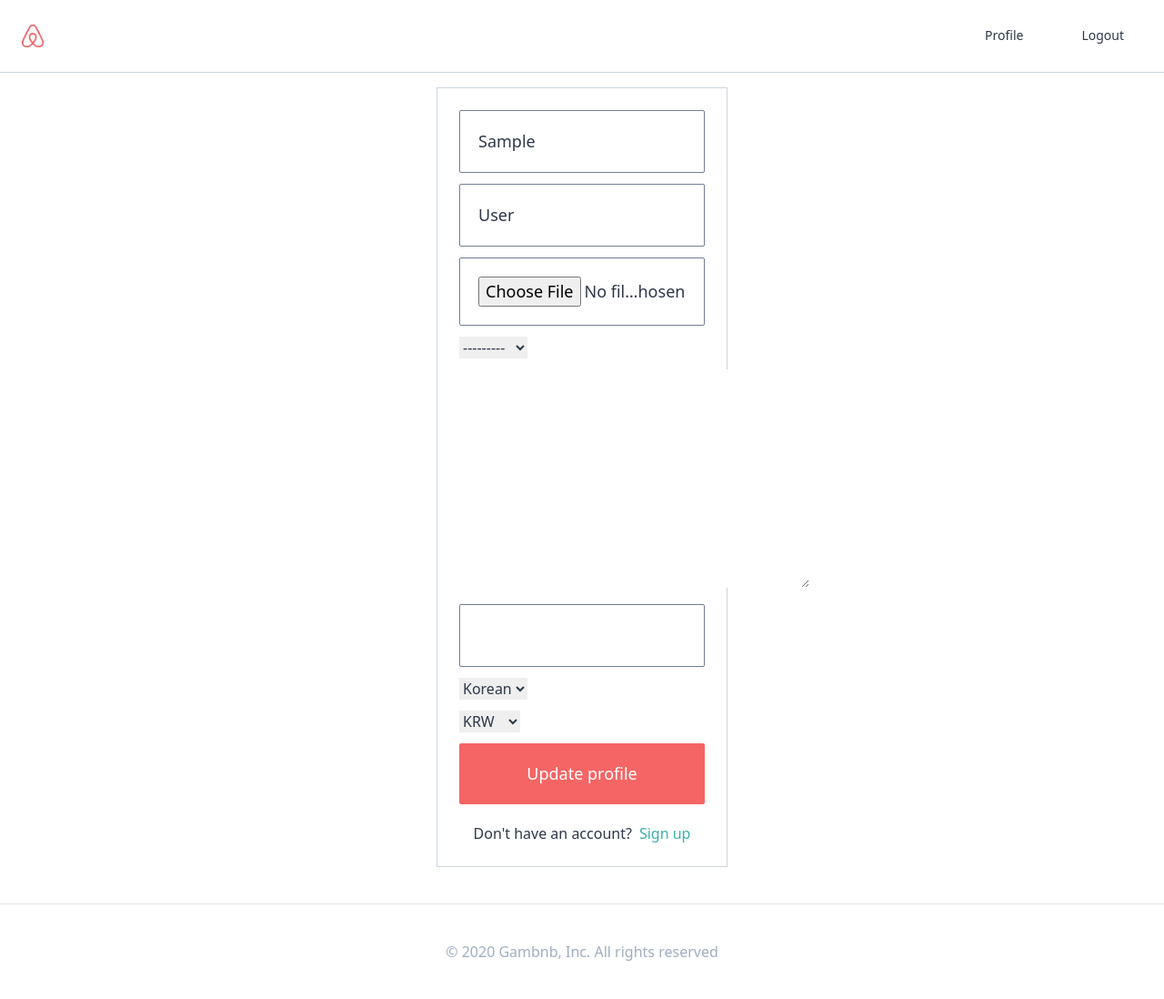
After one commit to jgam/air-bnb, a Django app: page /users/update-profile/ in a window 1280 px wide. The commit adds this page. Shown: the whole page at 91% size. Run offline with Django 3.2, Linux system fonts and the light colour scheme; the visitor is signed in with stand-in values (Sample User, id 1); parts of the project's set-up code (start-up, migrations or seed data) failed here and were passed over; some libraries are stand-ins or nearby versions.

Commit message:
update profile

```diff
--- /dev/null
+++ b/templates/users/update_profile.html
@@ -0,0 +1,18 @@
+{% extends "base.html" %}
+
+{% block page_title %}
+    Update Profile
+{% endblock page_title %}
+
+{% block search-bar %}
+{% endblock search-bar %}
+
+{% block content %}
+    <div class="container lg:w-5/12 md:w-1/2 xl:w-1/4 mx-auto my-10 flex flex-col items-center border p-6 border-gray-400">
+        {% include 'mixins/auth/auth_form.html' with form=form cta="Update profile"%}
+
+        <div class="mt-5">
+            <span class="mr-2">Don't have an account?</span><a class="text-teal-500 font-medium" href="{% url 'users:signup' %}">Sign up</a>
+        </div>
+    </div>
+{% endblock content %}
--- a/templates/users/user_detail.html
+++ b/templates/users/user_detail.html
@@ -19,7 +19,7 @@
 
             <span class="text-lg mb-5">{{user.bio}}</span>
             {% if user == user_obj%}
-                <a href="#" class="btn-link">Edit Profile</a>
+                <a href="{% url 'users:update' %}" class="btn-link">Edit Profile</a>
             {% endif %}
         </div>
 
--- a/users/urls.py
+++ b/users/urls.py
@@ -4,15 +4,16 @@ from . import views
 app_name = "urls"
 
 urlpatterns = [
-    path("login", views.LoginView.as_view(), name="login"),
-    path("login/github", views.github_login, name="github-login"),
-    path("login/github/callback", views.github_callback, name="github-callback"),
-    path("login/kakao", views.kakao_login, name="kakao-login"),
-    path("login/kakao/callback", views.kakao_callback, name="kakao-callback"),
-    path("logout", views.log_out, name="logout"),
-    path("signup", views.SignUpView.as_view(), name="signup"),
-    path("verify/<str:key>", views.complete_verification,
+    path("login/", views.LoginView.as_view(), name="login"),
+    path("login/github/", views.github_login, name="github-login"),
+    path("login/github/callback/", views.github_callback, name="github-callback"),
+    path("login/kakao/", views.kakao_login, name="kakao-login"),
+    path("login/kakao/callback/", views.kakao_callback, name="kakao-callback"),
+    path("logout/", views.log_out, name="logout"),
+    path("signup/", views.SignUpView.as_view(), name="signup"),
+    path("verify/<str:key>/", views.complete_verification,
          name="complete-verification"),
+    path("update-profile/", views.UpdateProfileView.as_view(), name="update"),
     path("<int:pk>/", views.UserProfileView.as_view(), name="profile"),
 
 ]
--- a/users/views.py
+++ b/users/views.py
@@ -3,7 +3,7 @@ from django.urls import reverse_lazy
 from django.views import View
 from . import forms
 from django.contrib.auth import authenticate, login, logout
-from django.views.generic import FormView, DetailView
+from django.views.generic import FormView, DetailView, UpdateView
 from . import forms, models
 import os
 import requests
@@ -233,3 +233,22 @@ class UserProfileView(DetailView):
         context = super().get_context_data(**kwargs)
         context["hello"] = "Hello!"
         return context
+
+
+class UpdateProfileView(UpdateView):
+    """we have something called update view!"""
+    model = models.User
+    template_name = "users/update_profile.html"
+    fields = (
+        "first_name",
+        "last_name",
+        "avatar",
+        "gender",
+        "bio",
+        "birthdate",
+        "language",
+        "currency",
+    )
+
+    def get_object(self, queryset=None):
+        return self.request.user
```
